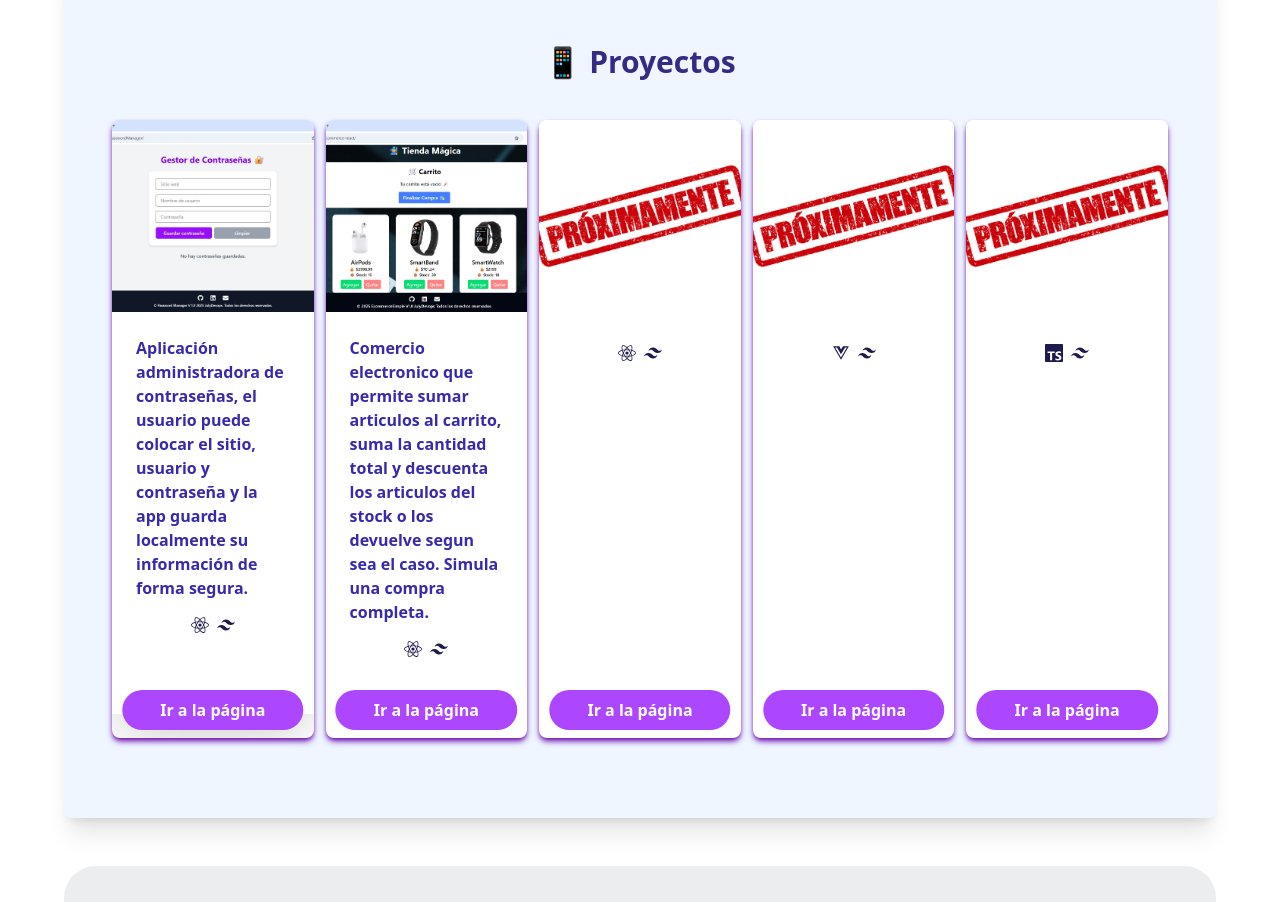
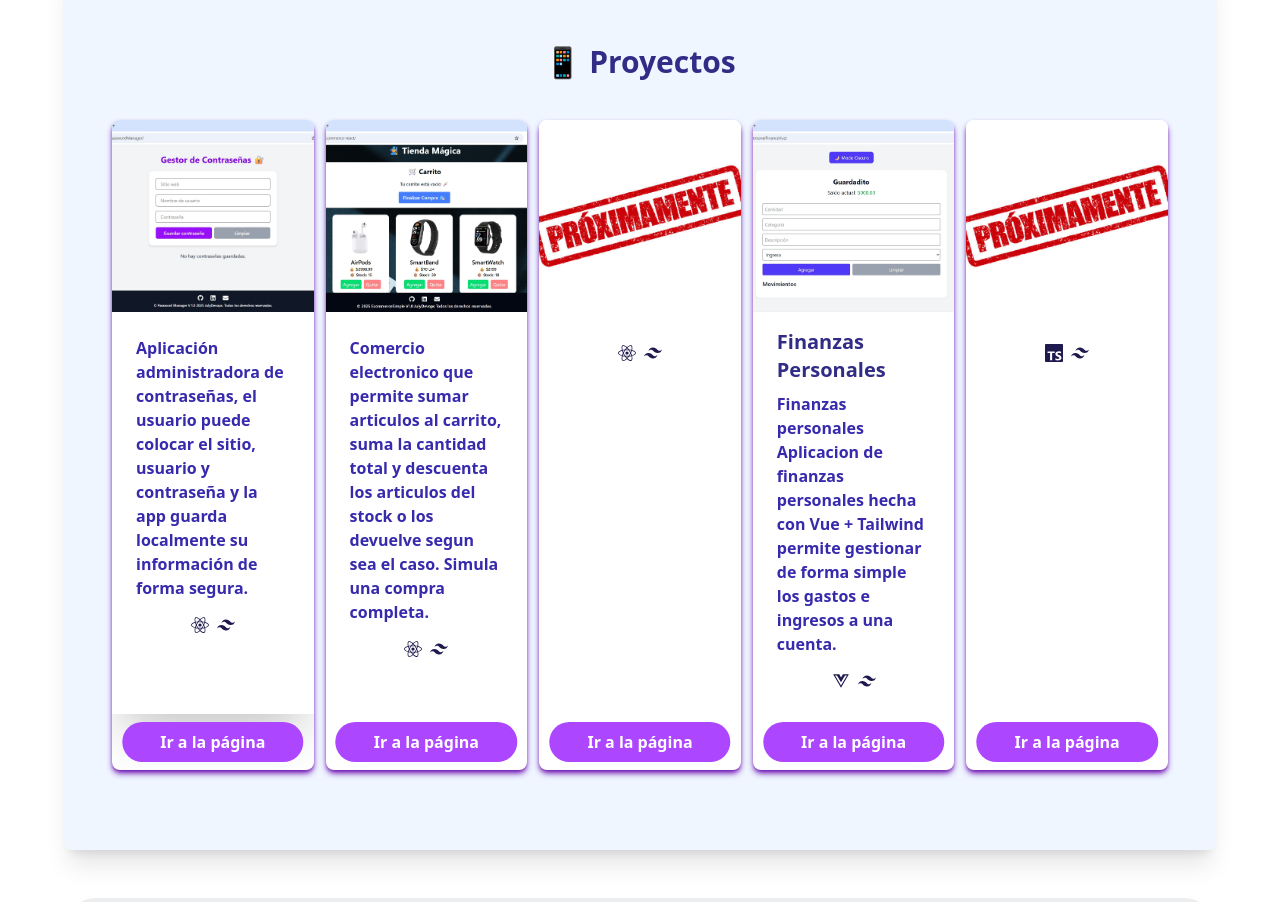
Before and after one commit to JCesar206/myPersonalBlog, a React (Vite) app: page / in a window 1280 px wide. Shown: the part 1000-1902 px from the top of the page. Built offline with nearby package versions, Linux system fonts and the light colour scheme; the HTML template or start-up script is replaced by a standard one.

Commit message:
Se sube imagen proyecto personalFinance y se actualiza app principal con link al proyecto

```diff
--- a/src/App.jsx
+++ b/src/App.jsx
@@ -23,9 +23,11 @@ function App() {
       passGene: "Generador de contraseñas", contact: "Contacto", contactText: "Puedes contactarme en los siguientes medios:",
       contactText1: "¿Te interesa colaborar o tienes alguna duda? ¡Escribeme a", copyRight: "Todos los derechos reservados",
       sendEmail: "Enviame un correo", seeProject: "Ver proyecto", madeWith: "Hecho con:",
-      descPro1: "Aplicación administradora de contraseñas, el usuario puede colocar el sitio, usuario y contraseña y la app guarda localmente su información de forma segura.",
-      descPro2: "Comercio electronico que permite sumar articulos al carrito, suma la cantidad total y descuenta los articulos del stock o los devuelve segun sea el caso. Simula una compra completa.",
-      titlePro3: "", descPro3: "", titlePro4: "", descPro4: "", titlePro5: "", descPro5: "",
+      descPro1: `Aplicación administradora de contraseñas, el usuario puede colocar el sitio, usuario y contraseña y la app
+      guarda localmente su información de forma segura.`,descPro2: `Comercio electronico que permite sumar articulos al carrito,
+      suma la cantidad total y descuenta los articulos del stock o los devuelve segun sea el caso. Simula una compra completa.`,
+      titlePro3: "", descPro3: "", titlePro4: "Finanzas Personales", descPro4: `Finanzas personales Aplicacion de finanzas personales hecha con Vue +
+      Tailwind permite gestionar de forma simple los gastos e ingresos a una cuenta.`, titlePro5: "", descPro5: "",
       tecnologies: "Conocimiento y uso de las siguientes tecnologias:", goToPage: "Ir a la página", home1: "Bienvenido",
     },
     en: {
@@ -37,9 +39,11 @@ function App() {
       passGene: "Password Generator", contact: "Contact", contactText: "You can reach me through the following channels:",
       contactText1: "Are you interested in collaborating or have any questions? Write to me at",
       copyRight: "All rights reserved", sendEmail: "Send me an email", madeWith: "Made with:",
-      titlePro1: "Password Manager", descPro1: "Password manager application, the user can enter the site, username and password and the app saves their information locally and securely.",
-      titlePro2: "Crazy Ecommerce", descPro2: "E-commerce that allows you to add items to your cart, add up the total amount, and deduct items from stock or return them as appropriate. Simulates a complete purchase.",
-      titlePro3: "", descPro3: "", titlePro4: "", descPro4: "", titlePro5: "", descPro5: "",
+      titlePro1: "Password Manager", descPro1: `Password manager application, the user can enter the site, username and
+      password and the app saves their information locally and securely.`, titlePro2: "Crazy Ecommerce", descPro2: `E-commerce that allows
+      you to add items to your cart, add up the total amount, and deduct items from stock or return them as appropriate. Simulates a complete purchase.`,
+      titlePro3: "", descPro3: "", titlePro4: "Personal Finance", descPro4: `Personal Finance.
+      A personal finance app built with Vue + Tailwind that allows you to easily manage expenses and income in an account.`, titlePro5: "", descPro5: "",
       tecnologies: "Knowledge and use of the following technologies:", goToPage: "Go to page", home1: "Welcome",
     }
   };
@@ -151,7 +155,7 @@ function App() {
   </div>
 {/* Proyecto 4 */}
   <div class="relative max-w-sm rounded-lg overflow-hidden bg-white shadow-md shadow-purple-800 hover:shadow-xl transform transition duration-300 hover:scale-105">
-    <img class="w-full h-48 object-cover" src="./next.jpg" alt="Próximamente" />
+    <img class="w-full h-48 object-cover" src="./personalFinance01.jpg" alt="Personal Finance" />
 
     <div class="px-6 py-4">
       <div class="font-bold text-indigo-900 text-xl mb-2">{texts[language].titlePro4}</div>
@@ -165,7 +169,7 @@ function App() {
       </div>
     </div>
 
-    <a href="#" target="_blank" class="absolute bottom-2 left-1/2 -translate-x-1/2 w-[90%] flex justify-center">
+    <a href="https://jcesar206.github.io/personalFinanceVue/" target="_blank" class="absolute bottom-2 left-1/2 -translate-x-1/2 w-[90%] flex justify-center">
       <button class="style-btn-gotopage">
         {texts[language].goToPage}
       </button>
```
Also changed, not shown: public/personalFinance01.jpg (added).
